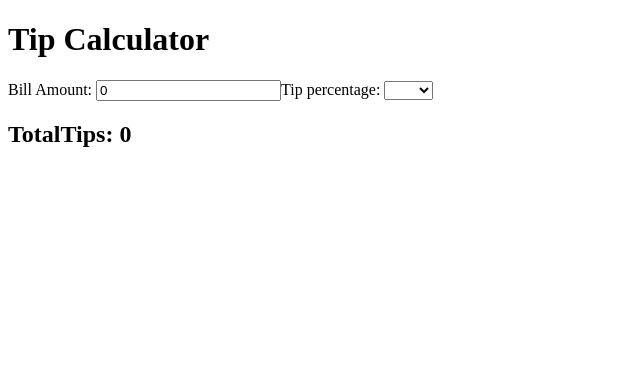
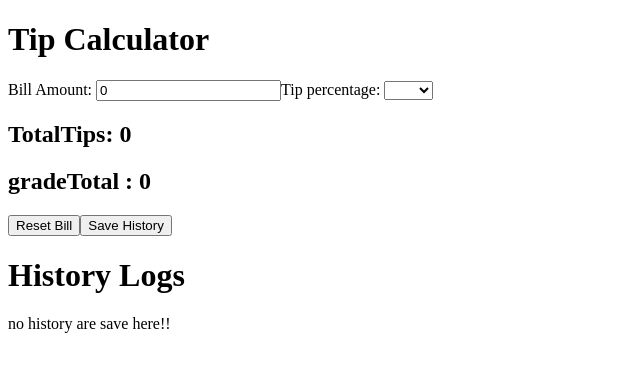
Before and after one commit to seyhachhorn-dev/vue-ignite, a Vue app: page / in a window 1280 px wide. Shown: the top 372 px of the page, without its empty margins (0-640 px from the left). Built offline with nearby package versions, Linux system fonts and the light colour scheme.

Commit message:
tip calculator

```diff
--- a/src/components/ReactiveFunction.vue
+++ b/src/components/ReactiveFunction.vue
@@ -65,18 +65,38 @@ const resetBill = () =>{
 import { reactive, ref, computed } from "vue";
 // state
 const billAmount = ref(0);
-const tipPercentages = reactive({
+const tipState = reactive({
   percentage: 0,
 });
+const historyLogs = ref([]);
 
 // updated when anything changes
 const tipCalculation = computed(() => {
-  return (billAmount.value * tipPercentages.percentage) / 100;
+  return (billAmount.value * tipState.percentage) / 100;
 });
+
+// grand total
+
+const gradeTotal = computed(() =>{
+    return billAmount.value + tipCalculation.value;
+})
+// reset
+
+const resetBill = () =>{
+    billAmount.value = 0;
+    tipState.percentage = 0;
+}
+
+const saveHistory = computed(() =>{
+    historyLogs.value.push(gradeTotal.value);
+})
+console.log({historyLogs});
+
 </script>
 
 <template>
-  <div>
+<main>
+      <div>
     <h1>Tip Calculator</h1>
     <label>Bill Amount: </label>
     <input
@@ -85,12 +105,34 @@ const tipCalculation = computed(() => {
       placeholder="Bill Amount"
     />
     <label>Tip percentage: </label>
-    <select v-model.number="tipPercentages.percentage">
+    <select v-model.number="tipState.percentage">
       <option value="10">10%</option>
       <option  value="20">20%</option>
       <option  value="30">30%</option>
     </select>
 
     <h2>TotalTips: {{ tipCalculation }}</h2>
+    <h2>gradeTotal : {{gradeTotal}}</h2>
+    <button @click="resetBill">Reset Bill</button>
+    <!-- save the history -->
+     <button @click="saveHistory"> Save History</button>
   </div>
+  <!-- history logs -->
+   <h1>History Logs</h1>
+   <ul v-if="historyLogs.length > 0">
+    <li v-for="(item,index) in historyLogs" :key="index">
+        Save Total Tip: {{item}}
+    </li>
+   </ul>
+       <p v-else>no history are save here!!</p>
+
+
+  <div>
+
+
+
+
+
+  </div>
+</main>
 </template>
```
